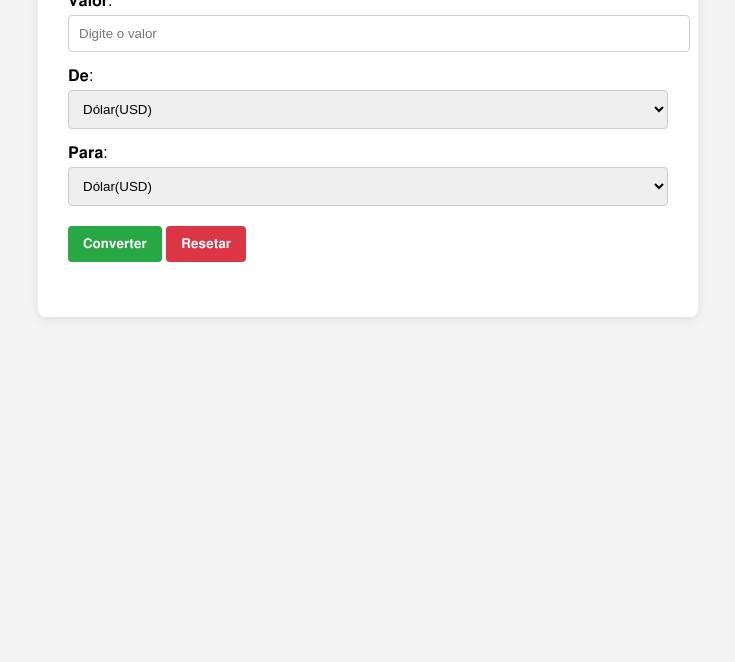
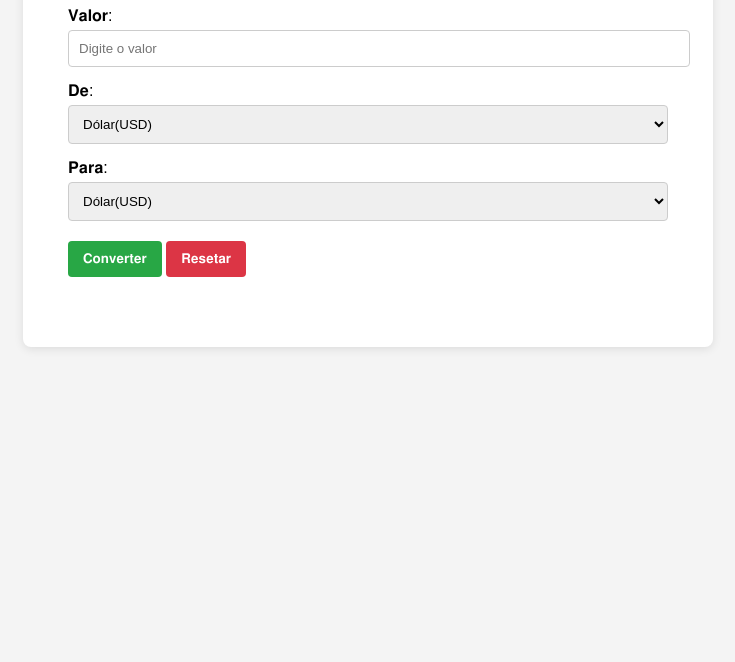
Before and after one commit to nayravsantos/Conversor-de-moedas, a plain HTML site: page index.html in a window 1280 px wide. Shown: the part 138-800 px from the top of the page, without its empty margins (272-1007 px from the left). Drawn offline with Linux system fonts and the light colour scheme.

Commit message:
Montando código CSS.

```diff
--- a/style.css
+++ b/style.css
@@ -9,7 +9,7 @@ body {
     max-width: 600px;
     margin: 0 auto;
     background: white;
-    padding: 30px;
+    padding: 45px;
     border-radius: 8px;
     box-shadow: 0 2px 10px rgba(0, 0, 0, 0.1);
 }
```
